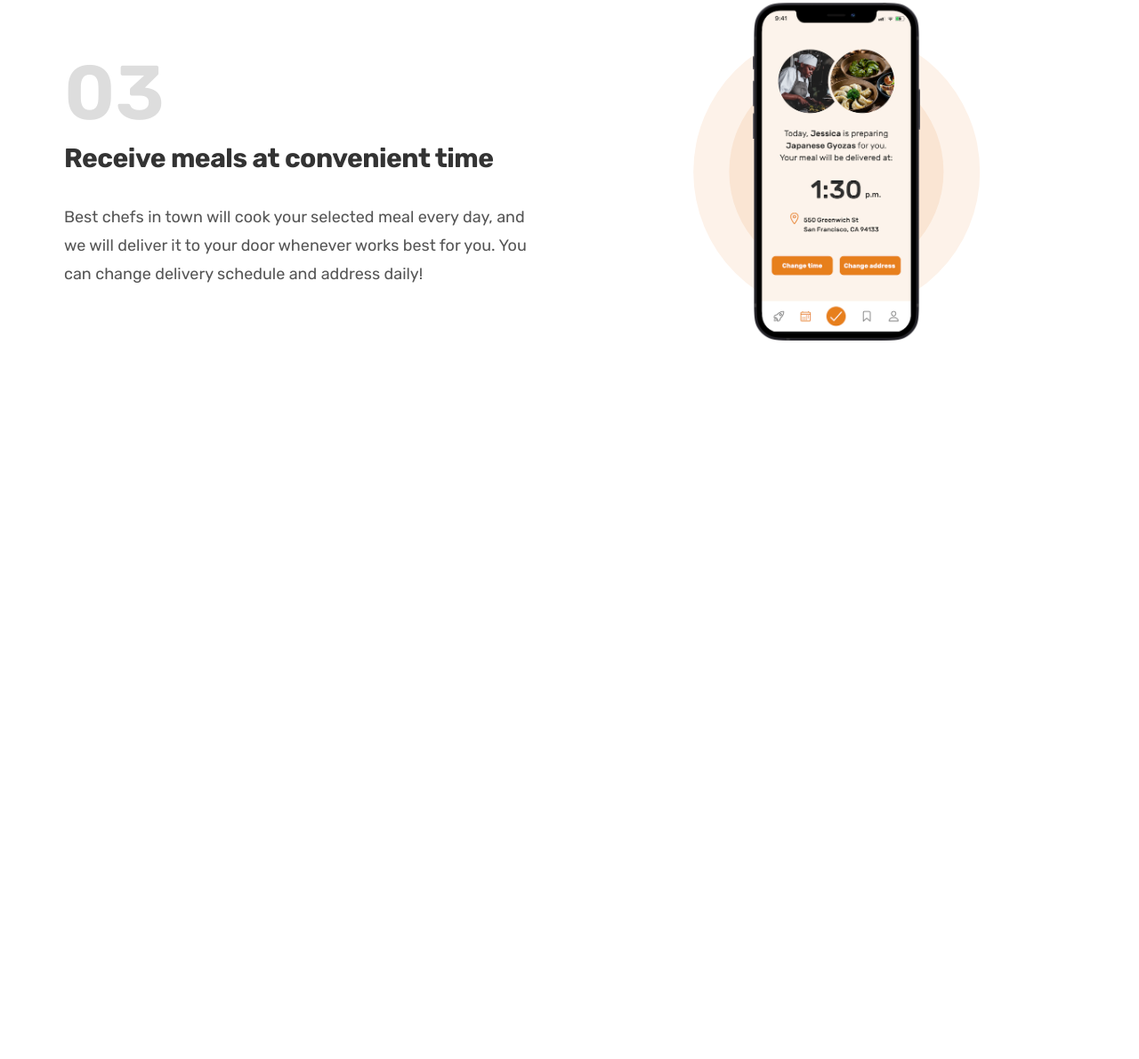
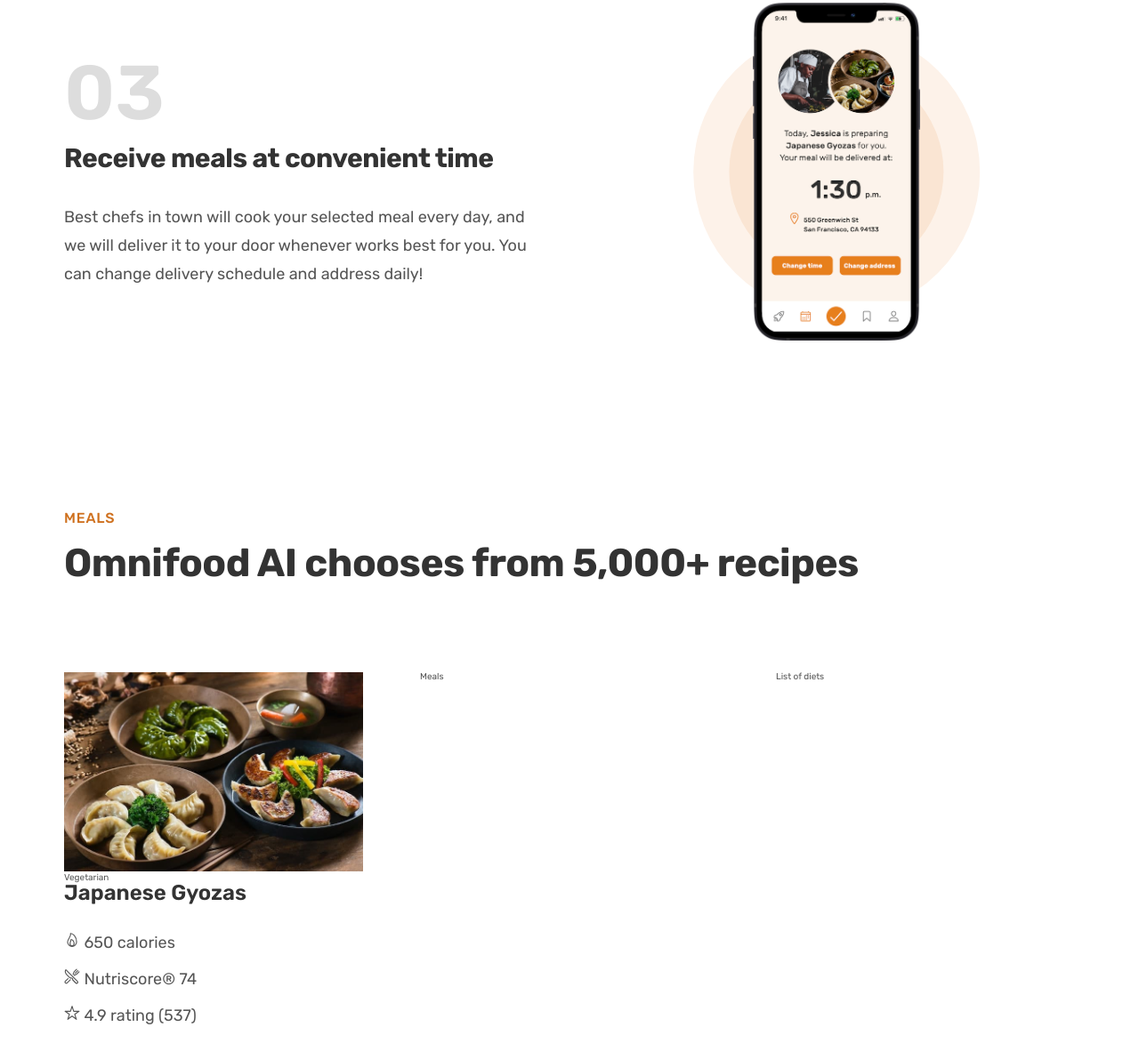
Before and after one commit to TeghveerK/Omnifood-Project, a plain HTML site: page index.html in a window 1280 px wide. Shown: the part 2134-3325 px from the top of the page at 89% size. Before the commit the page ends 2613 px from the top, so only its background shows below. Drawn offline with nearby package versions, Linux system fonts and the light colour scheme.

Commit message:
Meals Section Part 1

```diff
--- a/css/style.css
+++ b/css/style.css
@@ -206,3 +206,33 @@
 .step-img {
   width: 35%;
 }
+
+/*******************************/
+/*  MEALS SECTION */
+/*******************************/
+
+.section-meals {
+  padding: 9.6rem 0;
+}
+
+.meal-title {
+  font-size: 2.4rem;
+  color: #333;
+  font-weight: 600;
+  margin-bottom: 3.2rem;
+}
+
+.meal-attributes {
+  list-style: none;
+  display: flex;
+  flex-direction: column;
+  gap: 2rem;
+}
+
+.meal-attribute {
+  font-size: 1.8rem;
+}
+
+.meal-img {
+  width: 100%;
+}
--- a/index.html
+++ b/index.html
@@ -158,6 +158,50 @@
           </div>
         </div>
       </section>
+      <section class="section-meals">
+        <div class="container">
+          <span class="subheading">Meals</span>
+          <h2 class="heading-secondary">
+            Omnifood AI chooses from 5,000+ recipes
+          </h2>
+        </div>
+        <div class="container grid grid--3-cols">
+          <div class="meal">
+            <img
+              src="img/meals/meal-1.jpg"
+              class="meal-img"
+              alt="Japanese Gyozas"
+            />
+            <span class="tag">Vegetarian</span>
+            <p class="meal-title">Japanese Gyozas</p>
+            <ul class="meal-attributes">
+              <li class="meal-attribute">
+                <ion-icon name="flame-outline"></ion-icon>
+                <span>650 calories</span>
+              </li>
+              <li class="meal-attribute">
+                <ion-icon name="restaurant-outline"></ion-icon
+                ><span> Nutriscore&reg; 74</span>
+              </li>
+              <li class="meal-attribute">
+                <ion-icon name="star-outline"></ion-icon
+                ><span> 4.9 rating (537)</span>
+              </li>
+            </ul>
+          </div>
+          <div class="meal">Meals</div>
+          <div class="list">List of diets</div>
+        </div>
+      </section>
     </main>
+
+    <script
+      type="module"
+      src="https://unpkg.com/ionicons@5.5.2/dist/ionicons/ionicons.esm.js"
+    ></script>
+    <script
+      nomodule
+      src="https://unpkg.com/ionicons@5.5.2/dist/ionicons/ionicons.js"
+    ></script>
   </body>
 </html>
```
